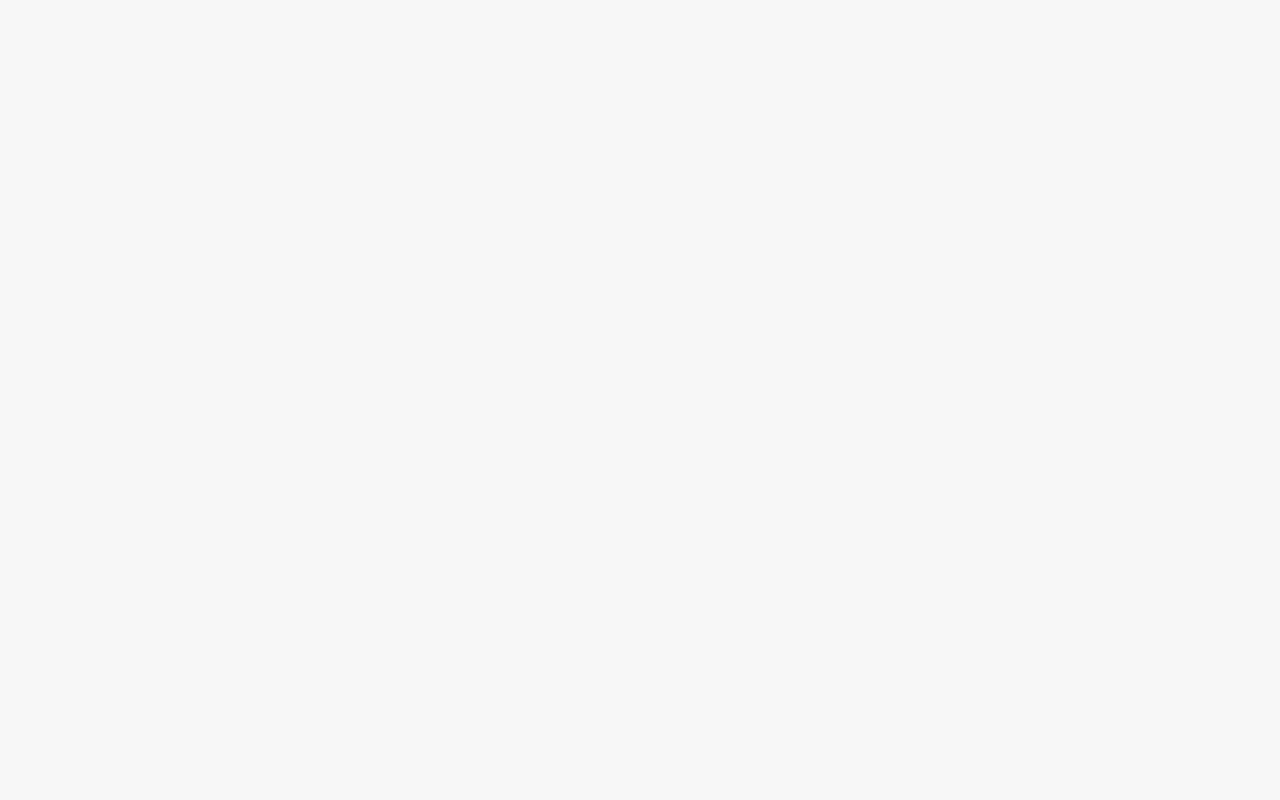
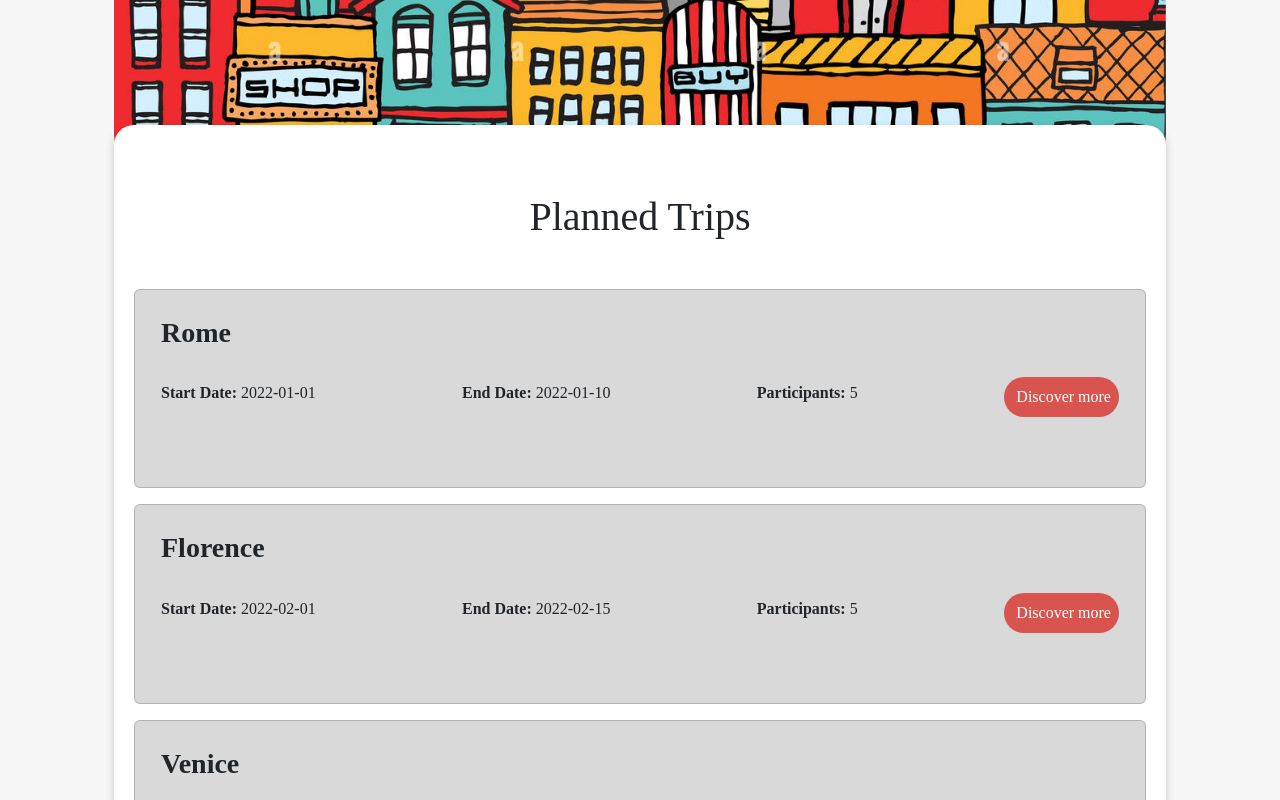
Before and after one commit to Melrizzuto/bool-travel, a React (Vite) app: page / in a window 1280 px wide. Shown: the part 760-1560 px from the top of the page. Before the commit the page ends 800 px from the top, so only its background shows below. Built offline with nearby package versions, Linux system fonts and the light colour scheme; a web font is replaced by a local one.

Commit message:
adjusted routes

```diff
--- a/src/App.jsx
+++ b/src/App.jsx
@@ -11,10 +11,8 @@ function App() {
       <BrowserRouter>
         <Routes>
           <Route path="/" element={<DefaultLayout />}>
-            <Route path="travels">
-              <Route index element={<TravelListPage />} />
-              <Route path=":id" element={<TravelDetailsPage />} />
-            </Route>
+            <Route index element={<TravelListPage />} />
+            <Route path=":id" element={<TravelDetailsPage />} />
             <Route path="*" element={<NotFound />} />
           </Route>
         </Routes>
--- a/src/components/Header.jsx
+++ b/src/components/Header.jsx
@@ -2,7 +2,7 @@ import { Link } from "react-router-dom";
 function Header() {
     return (
         <header className=" py-3">
-            <Link to="/travels">
+            <Link to="/">
                 <div className="container-fluid">
                     <h1><strong>Bool Travel</strong></h1>
 
--- a/src/pages/TravelDetailsPage.jsx
+++ b/src/pages/TravelDetailsPage.jsx
@@ -115,7 +115,7 @@ function TravelDetailsPage() {
                         ))
                     }
                 </div>
-                <Link to="/travels" className="button back-button">
+                <Link to="/" className="button back-button">
                     Torna Indietro
                 </Link>
             </div>
--- a/src/pages/TravelListPage.jsx
+++ b/src/pages/TravelListPage.jsx
@@ -32,7 +32,7 @@ function TravelListPage() {
                                         {/* Discover more link */}
                                         <div className="text-end">
                                             <Link
-                                                to={`/travels/${travel.id}`}
+                                                to={`${travel.id}`}
                                                 className="myBtn small-button"
                                             >
                                                 Discover more
```
